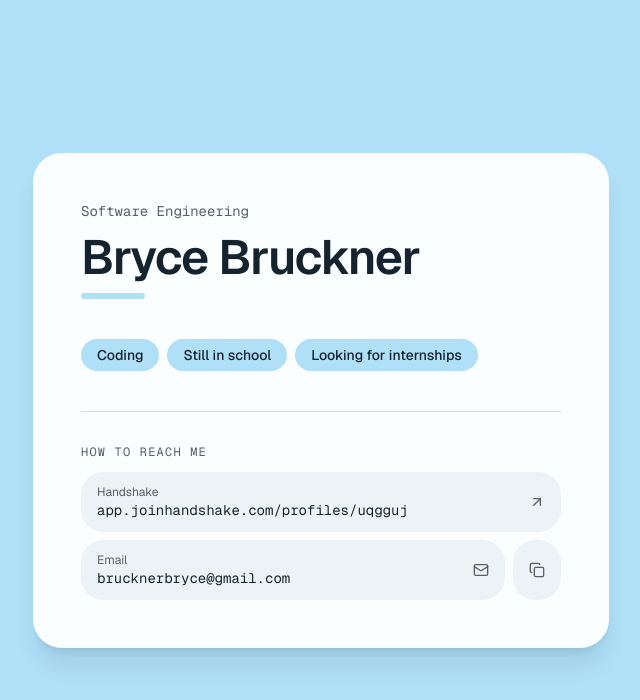
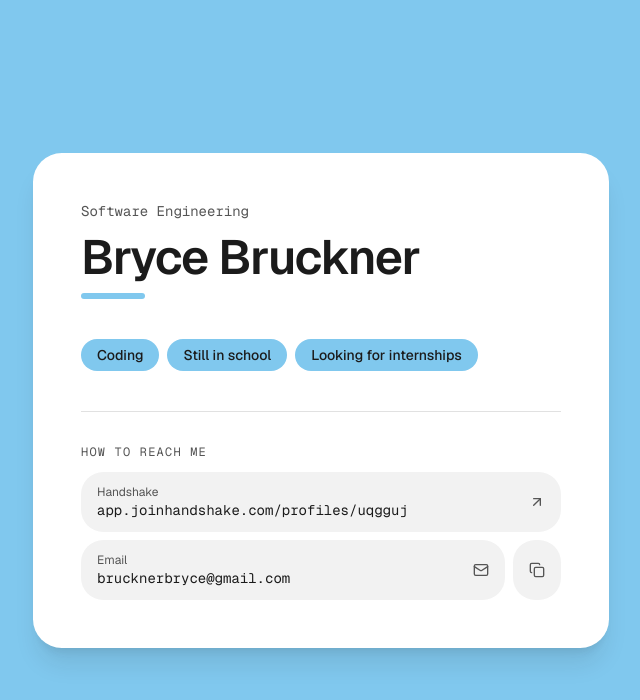
Before and after one commit to bryce-bruckner/calling-card, a Next.js app: page / in a window 1280 px wide. Shown: the top 700 px of the page, without its empty margins (319-959 px from the left). Built offline with nearby package versions, Linux system fonts and the light colour scheme.

Commit message:
feat: update color variables and enhance calling card hover effect

```diff
--- a/app/globals.css
+++ b/app/globals.css
@@ -30,19 +30,20 @@
 :root {
   color-scheme: light;
   /* Light blue is the single brand color; everything else is neutral. */
-  --background: oklch(0.88 0.06 230);
-  --foreground: oklch(0.25 0.03 245);
-  --card: oklch(0.995 0.003 230);
-  --card-foreground: oklch(0.25 0.03 245);
-  --primary: oklch(0.88 0.06 230);
-  --primary-foreground: oklch(0.25 0.03 245);
-  --muted: oklch(0.96 0.01 230);
-  --muted-foreground: oklch(0.48 0.02 245);
-  --accent: oklch(0.88 0.06 230);
-  --accent-foreground: oklch(0.25 0.03 245);
-  --border: oklch(0.9 0.02 230);
-  --input: oklch(0.9 0.02 230);
-  --ring: oklch(0.6 0.1 235);
+  --blue: oklch(0.8 0.09 232);
+  --background: var(--blue);
+  --foreground: oklch(0.22 0 0);
+  --card: oklch(1 0 0);
+  --card-foreground: oklch(0.22 0 0);
+  --primary: var(--blue);
+  --primary-foreground: oklch(0.22 0 0);
+  --muted: oklch(0.96 0 0);
+  --muted-foreground: oklch(0.45 0 0);
+  --accent: var(--blue);
+  --accent-foreground: oklch(0.22 0 0);
+  --border: oklch(0.91 0 0);
+  --input: oklch(0.91 0 0);
+  --ring: var(--blue);
   --radius: 1rem;
 }
 
--- a/components/calling-card.tsx
+++ b/components/calling-card.tsx
@@ -56,11 +56,11 @@ export function CallingCard() {
                 className="group flex min-w-0 flex-1 items-center justify-between gap-4 rounded-xl bg-muted px-4 py-3 transition-colors hover:bg-primary focus-visible:outline-none focus-visible:ring-2 focus-visible:ring-ring"
               >
                 <span className="flex min-w-0 flex-col">
-                  <span className="text-xs text-muted-foreground">{label}</span>
+                  <span className="text-xs text-muted-foreground group-hover:text-primary-foreground">{label}</span>
                   <span className="truncate font-mono text-sm">{value}</span>
                 </span>
                 <Icon
-                  className="size-4 shrink-0 text-muted-foreground transition-transform group-hover:translate-x-0.5 group-hover:text-foreground"
+                  className="size-4 shrink-0 text-muted-foreground transition-transform group-hover:translate-x-0.5 group-hover:text-primary-foreground"
                   aria-hidden="true"
                 />
                 {external && <span className="sr-only">(opens in a new tab)</span>}
```
